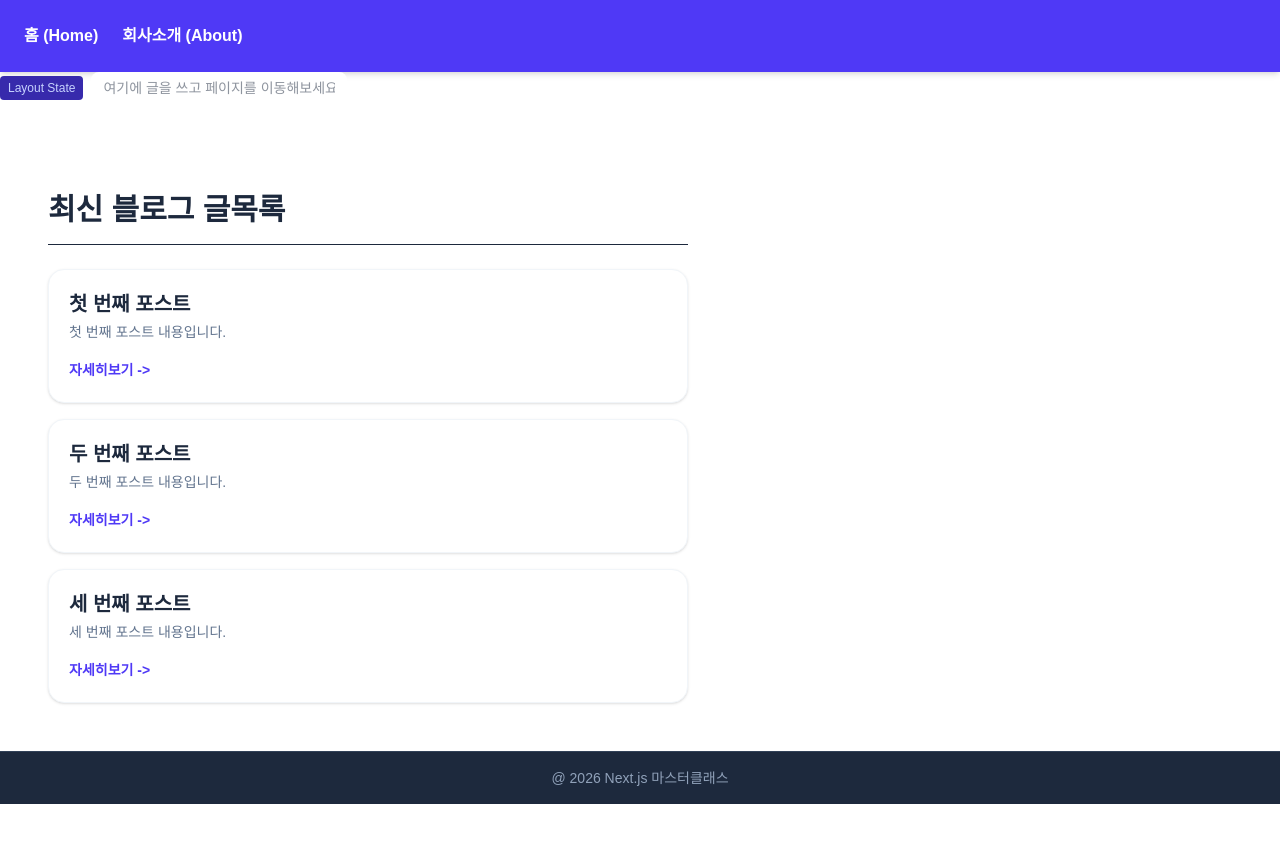
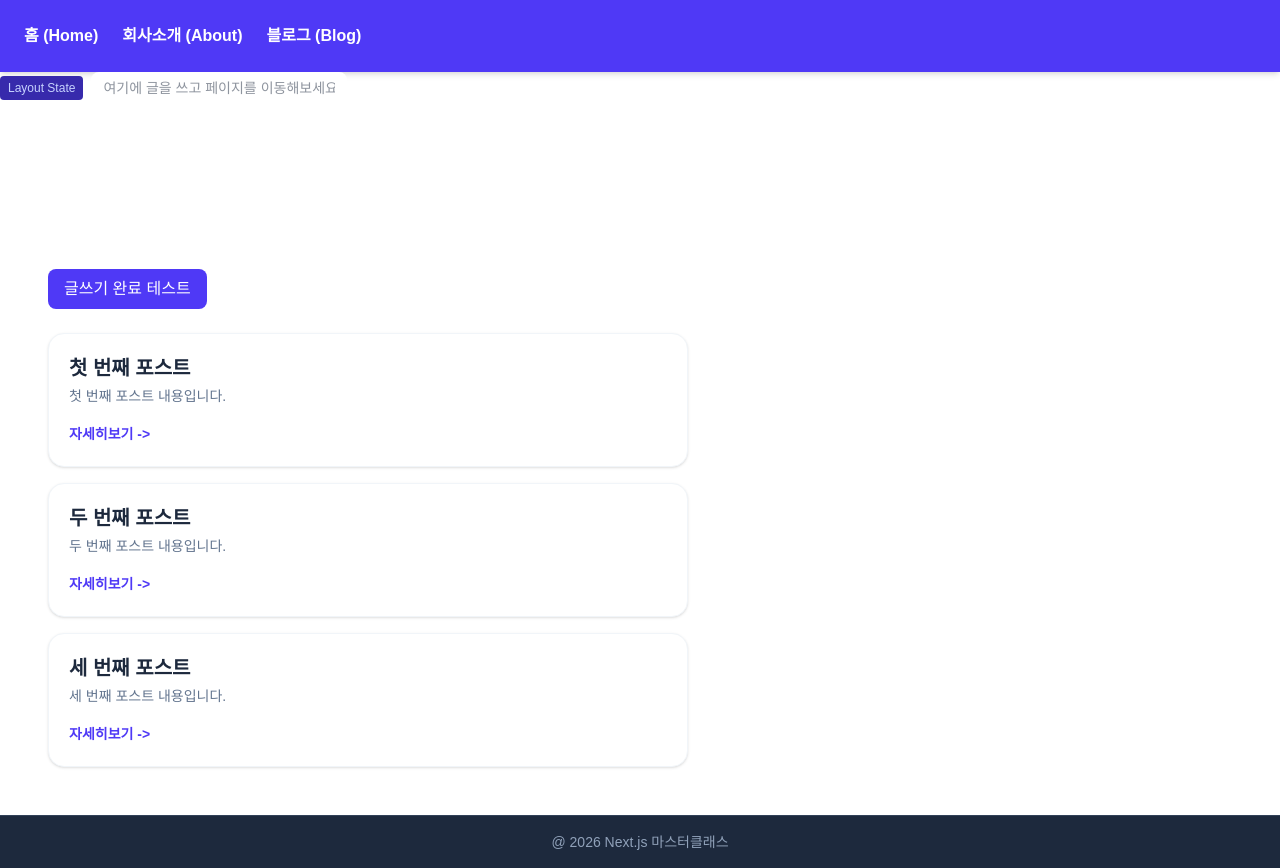
Before and after one commit to pss89/nextjs_project, a Next.js app: page /blog in a window 1280 px wide. Before the commit the page ends 804 px from the top, so only its background shows below. Built offline with nearby package versions, Linux system fonts and the light colour scheme.

Commit message:
useRouter 처리

```diff
--- a/app/blog/page.tsx
+++ b/app/blog/page.tsx
@@ -1,4 +1,7 @@
+"use client";
+
 import Link from "next/link";
+import { useRouter } from "next/navigation";
 
 const posts = [
     { id: 1, title: "첫 번째 포스트", content: "첫 번째 포스트 내용입니다." },
@@ -7,11 +10,26 @@ const posts = [
 ]
 
 export default function blog() {
+    const router = useRouter(); // 리모컨(router 객체)을 가져옵니다.
+
+    const handleCreatePost = () => {
+        // 가상의 로직 : 글쓰기 권한 체크
+        alert("게시글 저장에 성공하였습니다! 목록으로 돌아갑니다.");
+
+        // 페이지이동
+        router.push("/blog"); // push()를 사용하여 페이지 이동
+    }
+
     return (
         <div className="max-w-2xl max-auto mt-10 p-4">
-            <h1 className="text-3xl font-extrabold text-slate-800 mb-6 border-b pb-4">
+            <h1 className="text-3xl font-extrabold text-slate-800 mb-6 border-b pb-4 text-white">
                 최신 블로그 글목록
             </h1>
+
+            <button className="text-white bg-indigo-600 px-4 py-2 rounded-lg mb-6 cursor-pointer hover:bg-indigo-700 active:scale-95 transition-all"
+                    onClick={handleCreatePost}>
+                글쓰기 완료 테스트
+            </button>
 
             <div className="space-y-4">
                 {posts.map((post) => (
--- a/app/layout.tsx
+++ b/app/layout.tsx
@@ -44,6 +44,7 @@ export default function RootLayout({
           <div className="flex gap-6 font-semibold">
             <Link href="/" className="hover:text-indigo-200 transition">홈 (Home)</Link>
             <Link href="/about" className="hover:text-indigo-200 transition">회사소개 (About)</Link>
+            <Link href="/blog" className="hover:text-indigo-200 transition">블로그 (Blog)</Link>
           </div>
         </nav>
 
```
Also changed, not shown: app/blog/[id]/page.tsx (+9 -0 lines).
